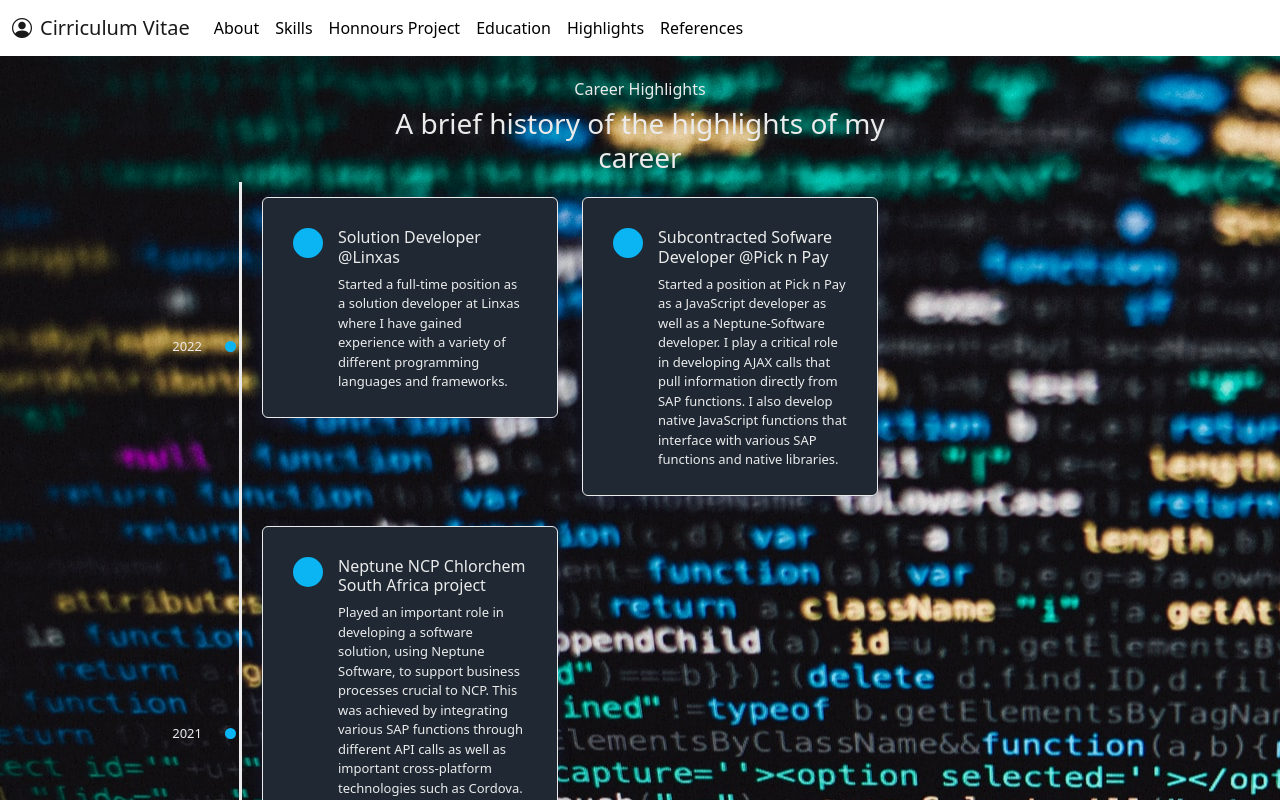
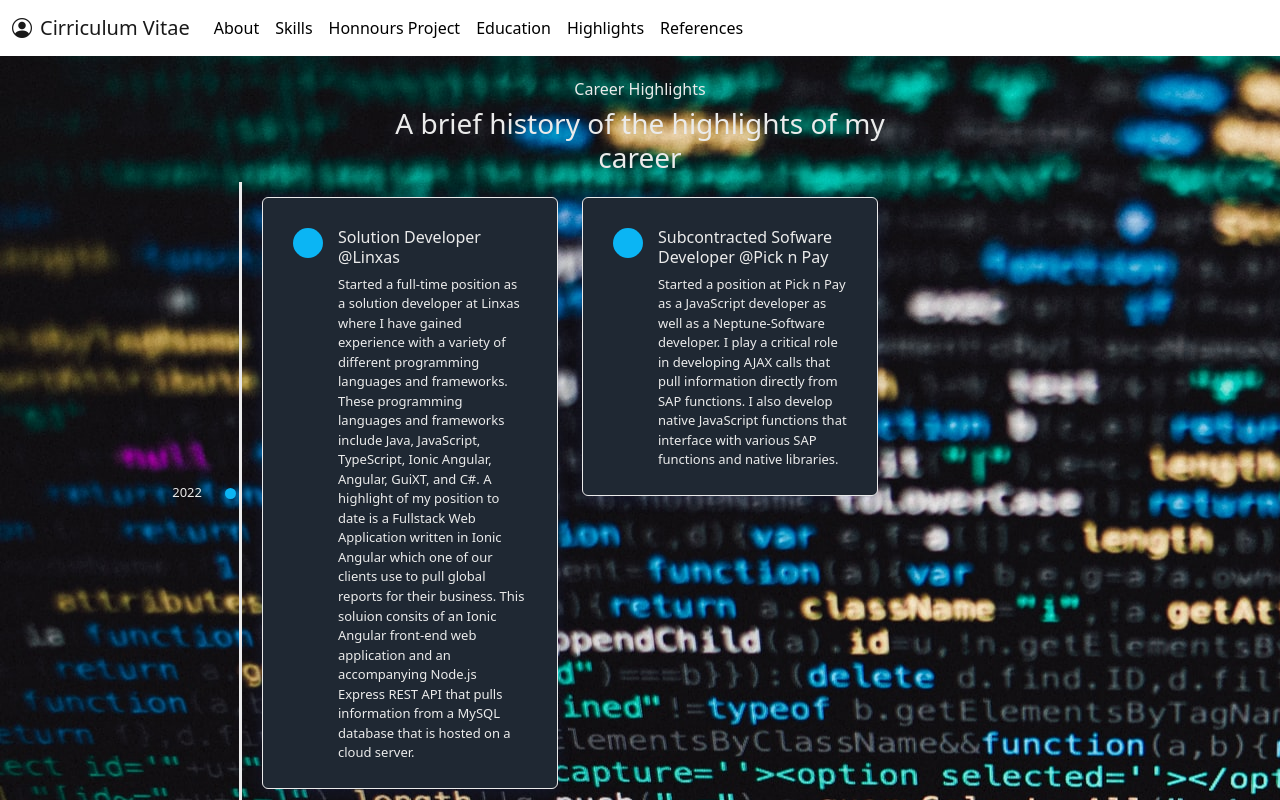
Before and after one commit to henro47/curriculum-vitae, an Angular app: page /highlights in a window 1280 px wide. Shown: the top 800 px of the page. Built offline with nearby package versions, Linux system fonts and the light colour scheme.

Commit message:
Added Body to my current highlights

```diff
--- a/src/app/Components/highlights/highlights.component.ts
+++ b/src/app/Components/highlights/highlights.component.ts
@@ -25,8 +25,13 @@ export class HighlightsComponent implements OnInit {
       {
         title: 'Solution Developer @Linxas',
         content: 'Started a full-time position as a solution developer at Linxas '
-        + ' where I have gained experience with a variety of different programming languages '
-        + ' and frameworks.'
+        + 'where I have gained experience with a variety of different programming languages '
+        + 'and frameworks. These programming languages and frameworks include Java, JavaScript, '
+        + 'TypeScript, Ionic Angular, Angular, GuiXT, and C#. '
+        + 'A highlight of my position to date is a Fullstack Web Application written in Ionic Angular '
+        + 'which one of our clients use to pull global reports for their business. This soluion '
+        + 'consits of an Ionic Angular front-end web application and an accompanying Node.js Express REST API '
+        + 'that pulls information from a MySQL database that is hosted on a cloud server. '
       },
       {
         title: 'Subcontracted Sofware Developer @Pick n Pay',
```
Also changed, not shown: 1 other file (tests, documents, lock files or other folders).
